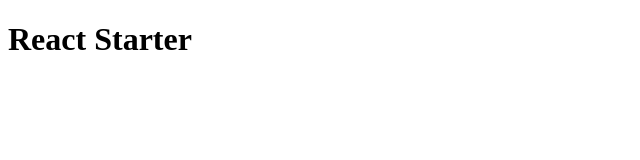
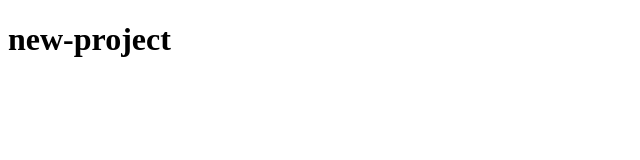
Before and after one commit to jpantalena/react-starter, a React app: page / in a window 1280 px wide. Shown: the top 160 px of the page, without its empty margins (0-640 px from the left). Built offline with nearby package versions, Linux system fonts and the light colour scheme.

Commit message:
add setup script and update readme

```diff
--- a/package.json
+++ b/package.json
@@ -1,5 +1,5 @@
 {
-  "name": "react-starter",
+  "name": "new-project",
   "version": "1.0.0",
   "description": "",
   "repository": {
--- a/src/components/App/index.tsx
+++ b/src/components/App/index.tsx
@@ -4,7 +4,7 @@ import './index.css';
 
 const App = () => (
   <div className="app-container">
-    <h1>React Starter</h1>
+    <h1>new-project</h1>
   </div>
 );
 
--- a/src/public/index.html
+++ b/src/public/index.html
@@ -3,9 +3,9 @@
 <html>
 <head lang="en">
   <meta charset="utf-8">
-  <meta name="description" content="react-starter">
+  <meta name="description" content="new-project">
   <meta http-equiv="Content-Type" content="text/html; charset=UTF-8">
-  <title>React Starter</title>
+  <title>new-project</title>
 </head>
 
 <body>
```
Also changed, not shown: 2 other files (tests, documents, lock files or other folders).
